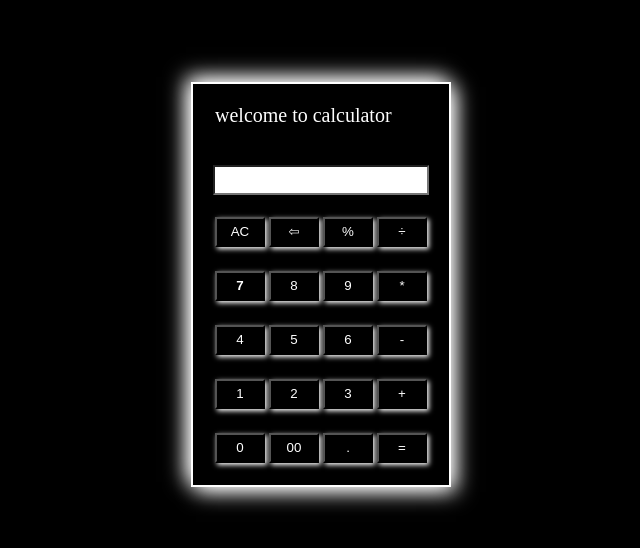
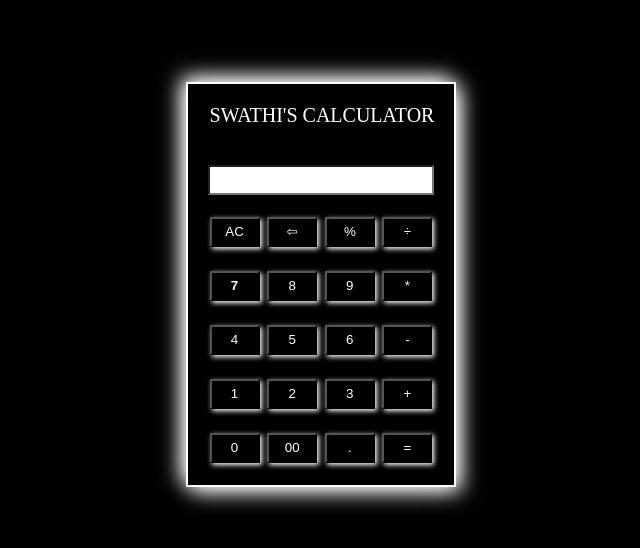
Before and after one commit to swathi17901/calculator, a plain HTML site: page index.html in a window 1280 px wide. Shown: the part 116-664 px from the top of the page, without its empty margins (319-959 px from the left). Drawn offline with Linux system fonts and the light colour scheme.

Commit message:
Update index.html

```diff
--- a/index.html
+++ b/index.html
@@ -1,7 +1,7 @@
 <html>
 
 <head>
-    <title>CALCULATOR</title>
+    <title>Swathi's CALCULATOR</title>
     <link rel="stylesheet" href="style1.css">
 </head>
 
@@ -9,7 +9,7 @@
 <body>
     <form>
         <div>
-            <label>welcome to calculator</label>
+            <label>SWATHI'S CALCULATOR</label>
         </div>
         <br>
         <div id="container">
```
